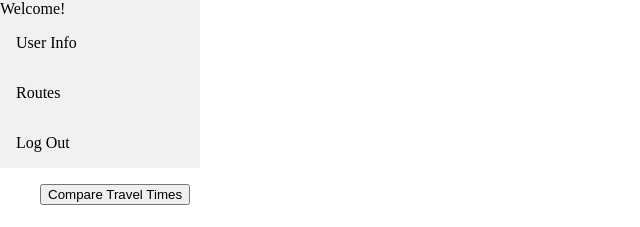
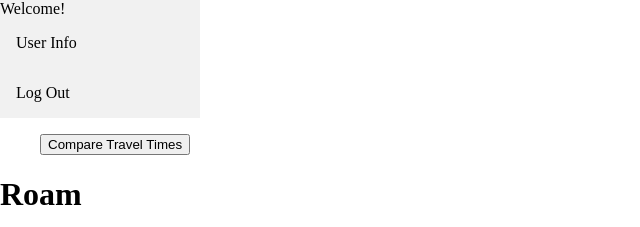
Before and after one commit to aileentran/roam, a Flask app: page /map in a window 1280 px wide. Shown: the top 227 px of the page, without its empty margins (0-640 px from the left). Run offline with Flask 2, Linux system fonts and the light colour scheme; the visitor is signed in with stand-in values (Sample User, id 1); data comes from the database, SQL or seed files in the repository; data that the repository does not hold is empty; some libraries are stand-ins or nearby versions.

Commit message:
Removed user's routes table entirely

```diff
--- a/server.py
+++ b/server.py
@@ -243,26 +243,6 @@ def save_route():
 
 	return 'Your new route has been successfully added! If you do not see your new route in the list, please refresh the page. :)'
 
-@app.route('/users-routes')
-def users_routes():
-	"""Show all the saved routes."""
-
-	# joining routes, segments, and mode tables for specified user
-	# reduces the number of queries
-	# user_obj has access to all route info!
-	user_obj = User.query\
-	               .options(db.joinedload('routes')
-	               	          .joinedload('segments')
-	               	          .joinedload('mode'))\
-	               .get(session['user_id'])
-
-	# LIST OF ROUTES!!
-	# a user can have many routes
-	route_list = user_obj.routes
-
-
-	return render_template('users-routes.html', user=user_obj, routes=route_list)
-
 @app.route('/map/<int:route_id>')
 def route_info(route_id):
 	"""Shows route information AS JSON!"""
--- a/templates/map.html
+++ b/templates/map.html
@@ -11,7 +11,6 @@
 	Welcome!
 {# TODO: link user info! #}
   <a href="/user-info">User Info</a>
-  <a href="/users-routes">Routes</a>
   <a href="/log-out">Log Out</a>
 </div>
 
```
Also changed, not shown: templates/users-routes.html (+21 -0 lines), 1 other file.
